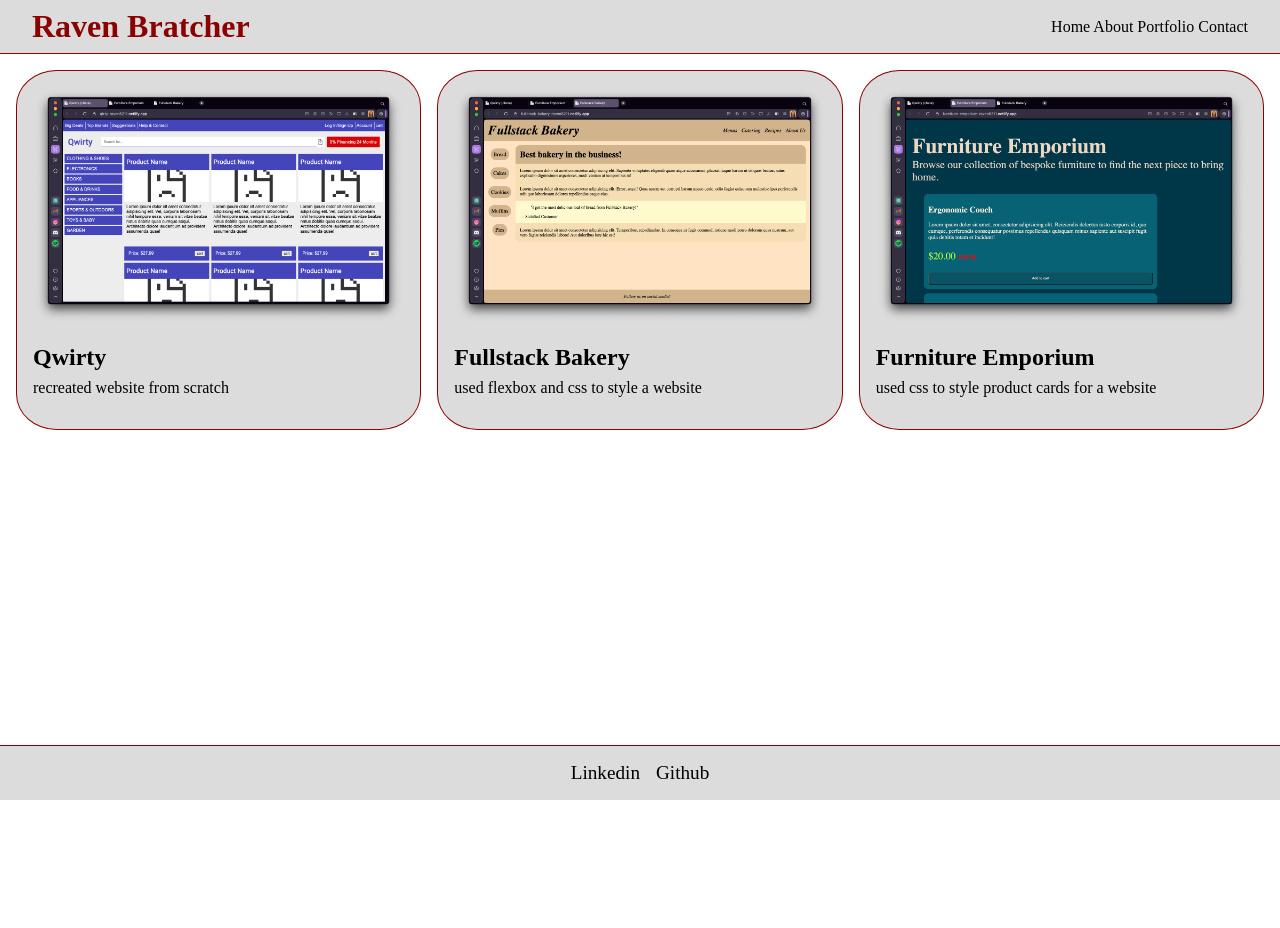
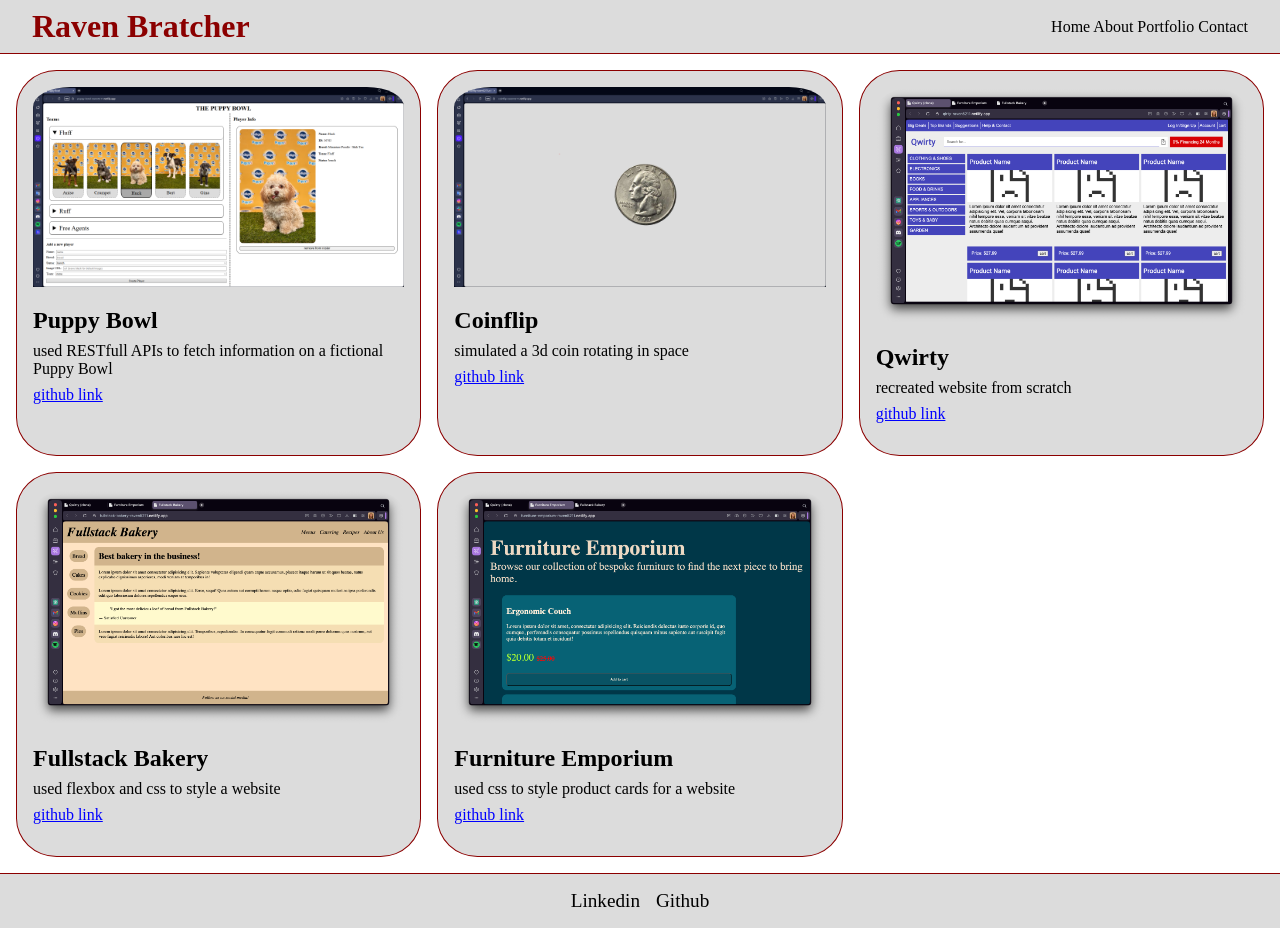
Before and after one commit to raven5211/fsa_personal-website, a plain HTML site: page portfolio.html in a window 1280 px wide. Before the commit the page ends 800 px from the top, so only its background shows below. Drawn offline with Linux system fonts and the light colour scheme; a web font is replaced by a local one.

Commit message:
added more portfolio links

```diff
--- /dev/null
+++ b/portfolio.css
@@ -0,0 +1,9 @@
+.portfolio {
+  display: grid;
+  grid-template-columns: repeat(auto-fill, minmax(max(250px, 100% / 4), 1fr));
+}
+
+.githubLink {
+  text-decoration: underline;
+  color: blue;
+}
--- a/portfolio.html
+++ b/portfolio.html
@@ -11,6 +11,7 @@
     />
     <link rel="stylesheet" href="style.css" />
     <link rel="stylesheet" href="article.css" />
+    <link rel="stylesheet" href="portfolio.css" />
     <title>Raven Bratcher | portfolio</title>
   </head>
   <body>
@@ -24,36 +25,73 @@
       </nav>
     </header>
     <main>
-      <section>
-        <article>
-          <a href="https://github.com/raven5211/fsa_qirty.git">
+      <section class="portfolio">
+        <article class="portfolioItem">
+          <a href="https://puppy-bowl-raven5211.netlify.app">
+            <img src="/imgs/puppy-bowl.png" />
+          </a>
+          <div>
+            <h2>Puppy Bowl</h2>
+            <p>
+              used RESTfull APIs to fetch information on a fictional Puppy Bowl
+            </p>
+            <a
+              href="https://github.com/raven5211/fsa_puppy-bowl.git"
+              class="githubLink"
+              >github link</a
+          </div>
+        </article>
+        <article class="portfolioItem">
+          <a href="https://coinflip-raven5211.netlify.app">
+            <img src="/imgs/coinflip.png" />
+          </a>
+          <div>
+            <h2>Coinflip</h2>
+            <p>simulated a 3d coin rotating in space</p>
+            <a
+              href="https://github.com/raven5211/coinflip.git"
+              class="githubLink"
+              >github link</a
+            >
+          </div>
+        </article>
+        <article class="portfolioItem">
+          <a href="https://qirty-raven5211.netlify.app">
             <img src="/imgs/qwirty.png" />
           </a>
           <div>
             <h2>Qwirty</h2>
             <p>recreated website from scratch</p>
+            <a
+              href="https://github.com/raven5211/fsa_qirty.git"
+              class="githubLink"
+              >github link</a
           </div>
         </article>
-        <article>
-          <a
-            href="https://github.com/raven5211/fsa_fullstack-bakery.git"
-          >
+        <article class="portfolioItem">
+          <a href="https://fullstack-bakery-raven5211.netlify.app">
             <img src="/imgs/fullstack_bakery.png" />
           </a>
           <div>
             <h2>Fullstack Bakery</h2>
             <p>used flexbox and css to style a website</p>
+            <a
+              href="https://github.com/raven5211/fsa_fullstack-bakery.git"
+              class="githubLink"
+              >github link</a
           </div>
         </article>
-        <article>
-          <a
-            href="https://github.com/raven5211/fsa_furniture-emporium.git"
-          >
+        <article class="portfolioItem">
+          <a href="https://furniture-emporium-raven5211.netlify.app">
             <img src="/imgs/furniture_emporium.png" />
           </a>
           <div>
             <h2>Furniture Emporium</h2>
             <p>used css to style product cards for a website</p>
+            <a
+              href="https://github.com/raven5211/fsa_furniture-emporium.git"
+              class="githubLink"
+              >github link</a
           </div>
         </article>
       </section>
```
Also changed, not shown: imgs/coinflip.png (added), imgs/puppy-bowl.png (added).
